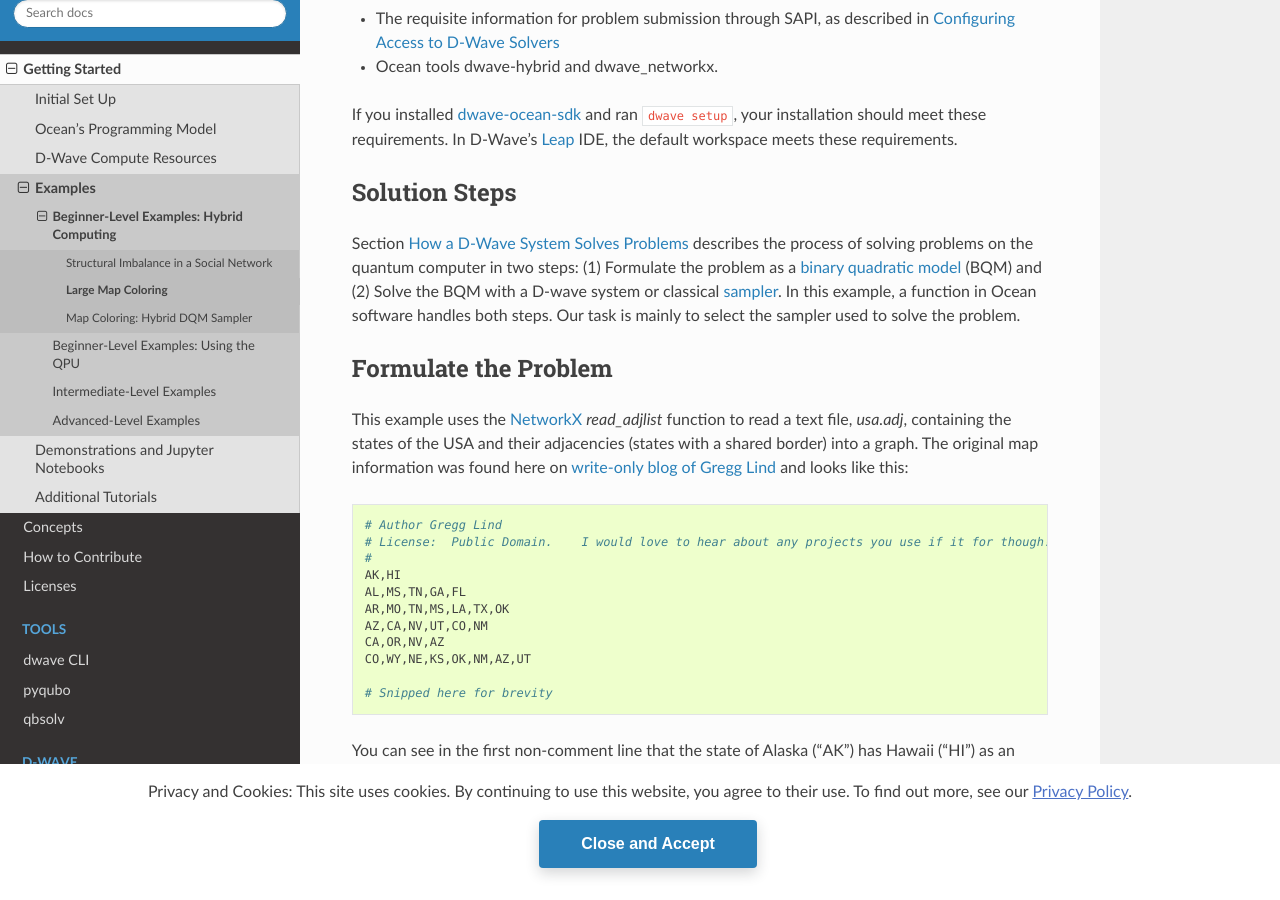
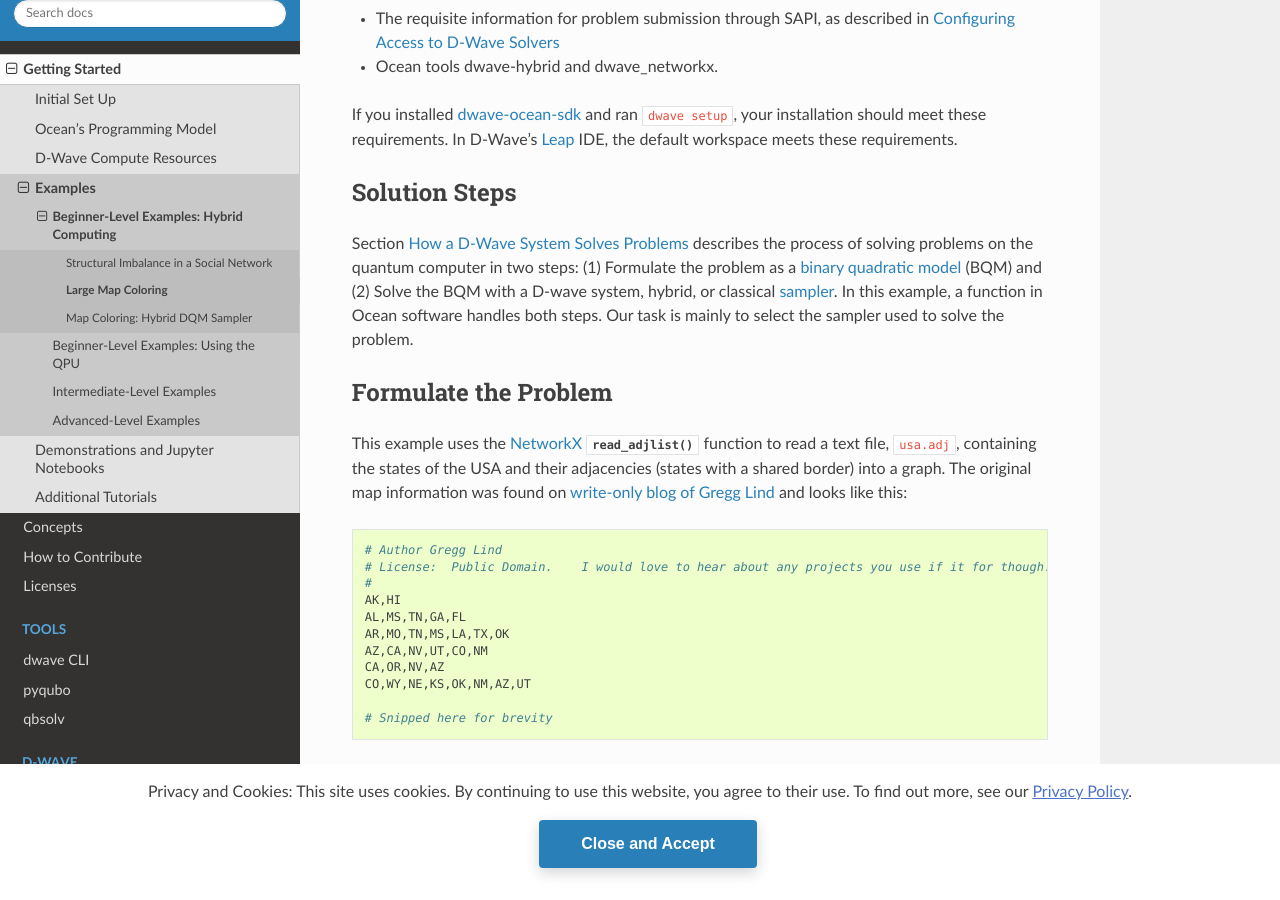
Before and after one commit to dwavesystems/dwave-ocean-sdk, a Sphinx documentation site: the page built from docs/examples/map_kerberos.rst, in a window 1280 px wide and 900 px high, scrolled down 860 px. Built offline with Sphinx 7.4.7 and the Read the Docs theme 2.0.0, drawn with Linux system fonts in a browser that asks for light colours; pages that are not in the unit, such as notebooks, are missing from menus; the version number could not be read and is left out.

Commit message:
Polish the new DQM example

```diff
--- a/docs/examples/map_kerberos.rst
+++ b/docs/examples/map_kerberos.rst
@@ -45,19 +45,21 @@
 Solution Steps
 ==============
 
-Section :ref:`solving_problems` describes the process of solving problems on the quantum
-computer in two steps: (1) Formulate the problem as a :term:`binary quadratic model` (BQM)
-and (2) Solve the BQM with a D-wave system or classical :term:`sampler`. In this example, a
-function in Ocean software handles both steps. Our task is mainly to select the sampler used
-to solve the problem.
+Section :ref:`solving_problems` describes the process of solving problems on the
+quantum computer in two steps: (1) Formulate the problem as a
+:term:`binary quadratic model` (BQM) and (2) Solve the BQM with a D-wave system,
+hybrid, or classical :term:`sampler`. In this example, a function in Ocean
+software handles both steps. Our task is mainly to select the sampler used to
+solve the problem.
 
 Formulate the Problem
 =====================
 
-This example uses the `NetworkX <https://networkx.github.io/>`_ *read_adjlist* function
-to read a text file, `usa.adj`, containing the states of the USA and their adjacencies (states
-with a shared border) into a graph. The original map information
-was found here on `write-only blog of Gregg Lind <https://writeonly.wordpress.com/2009/03/20/adjacency-list-of-states-of-the-united-states-us/>`_ and looks like this::
+This example uses the `NetworkX <https://networkx.github.io/>`_
+:func:`~networkx.readwrite.adjlist.read_adjlist` function to read a text file,
+``usa.adj``, containing the states of the USA and their adjacencies (states with
+a shared border) into a graph. The original map information was found on
+`write-only blog of Gregg Lind <https://writeonly.wordpress.com/2009/03/20/adjacency-list-of-states-of-the-united-states-us/>`_ and looks like this::
 
     # Author Gregg Lind
     # License:  Public Domain.    I would love to hear about any projects you use if it for though!
```
Also changed, not shown: docs/examples/map_dqm.rst (+50 -27 lines), docs/overview/samplers.rst (+8 -5 lines), docs/overview/solving_problems.rst (+11 -9 lines).
